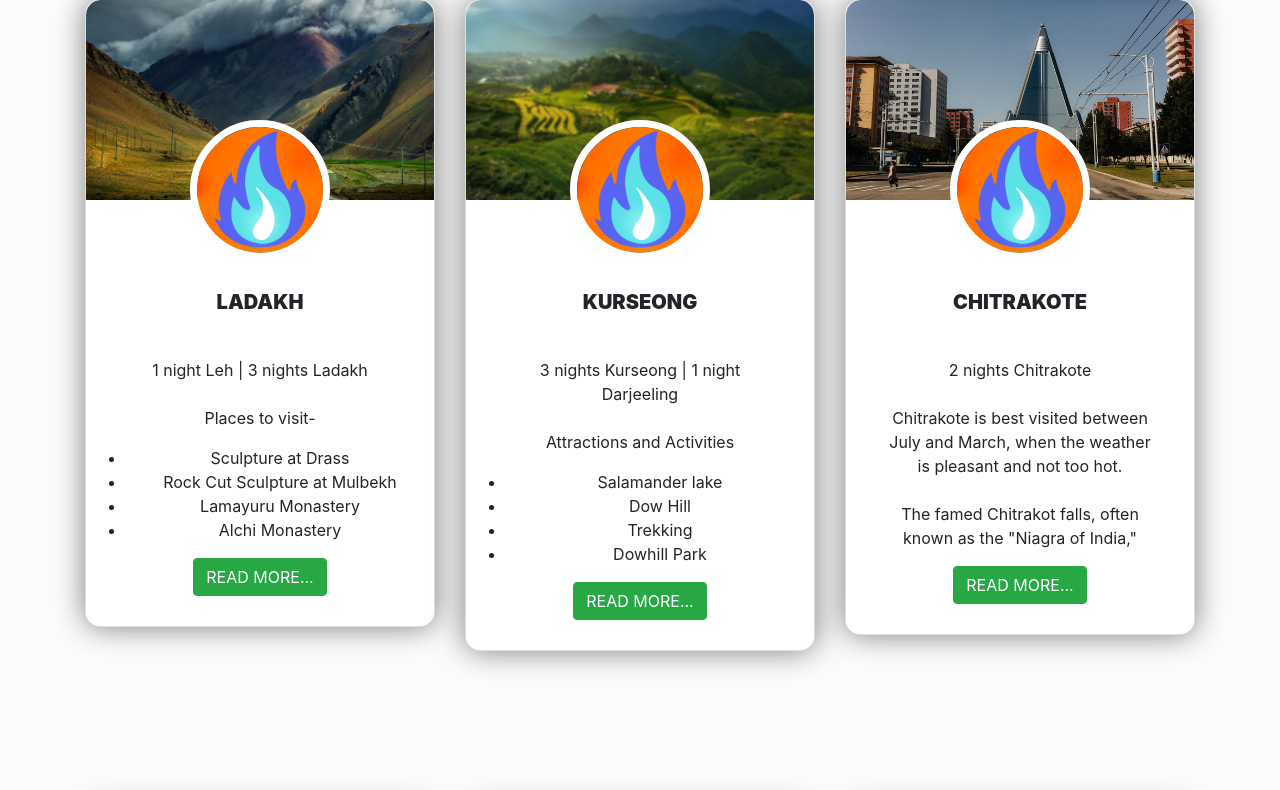
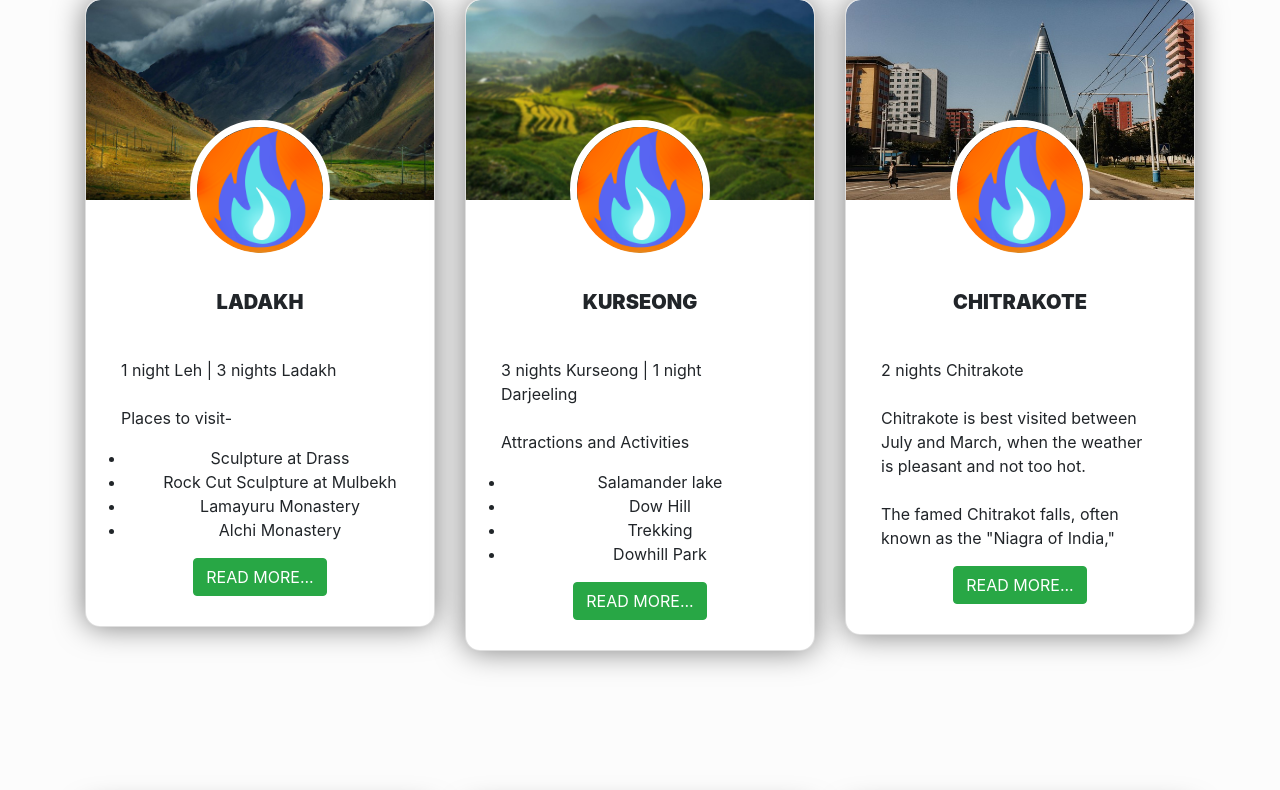
Before and after one commit to abhigyan-c/wanderer, a PHP site: page /OtherHTML/package.html in a window 1280 px wide. Shown: the part 797-1587 px from the top of the page. Run offline with PHP 8.4, Linux system fonts and the light colour scheme.

Commit message:
Update packages.css

```diff
--- a/CSS/packages.css
+++ b/CSS/packages.css
@@ -66,3 +66,7 @@
     font-size: 16px;
     padding:0 35px;
 }
+
+.card-text{
+  text-align: left;
+}
```
